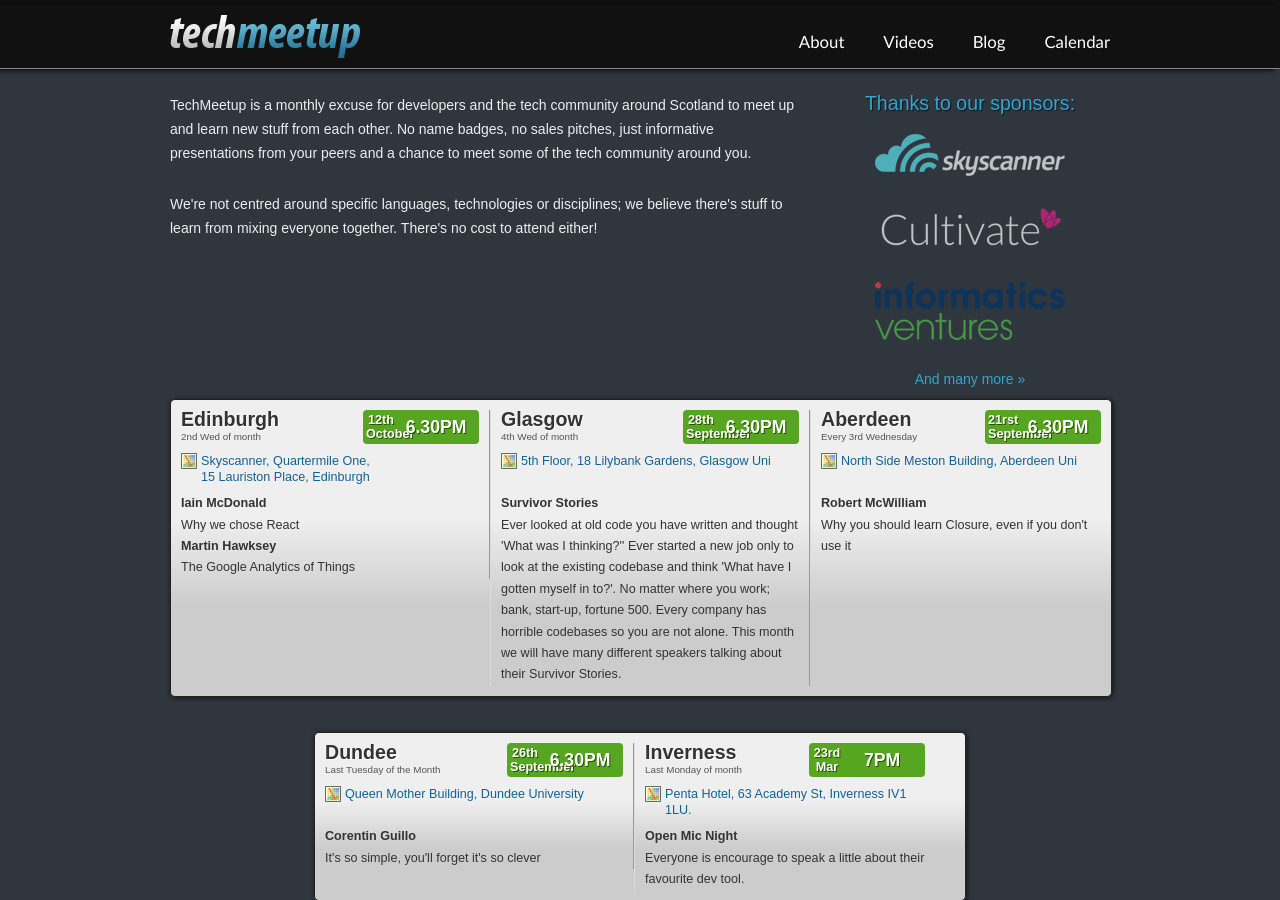
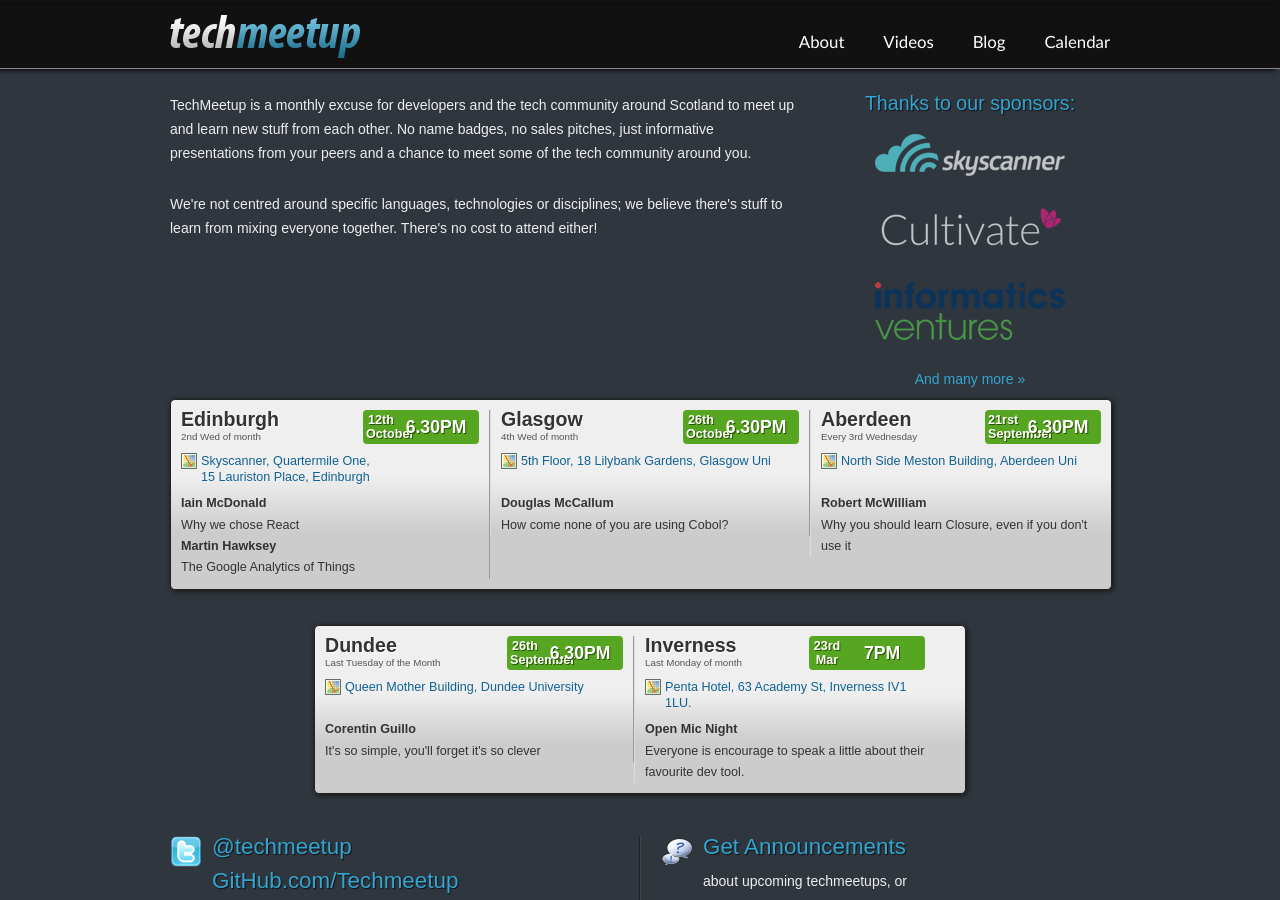
Before and after one commit to techmeetup/techmeetup.co.uk, a Jekyll site: the page built from index.html, in a window 1280 px wide and 900 px high. Built offline with Jekyll 4.4.1, drawn with Linux system fonts in a browser that asks for light colours.

Commit message:
Updated Glasgow for October

```diff
--- a/_data/index.json
+++ b/_data/index.json
@@ -16,14 +16,12 @@
   "glasgow": {
     "speakers": [
       {
-        "name": "Survivor Stories",
-        "talk": "Ever looked at old code you have written and thought 'What was I thinking?'' Ever started a new job only to look at the existing codebase and think 'What have I gotten myself in to?'. No matter where you work; bank, start-up, fortune 500. Every company has horrible codebases so you are not alone.
-
-This month we will have many different speakers talking about their Survivor Stories."
+        "name": "Douglas McCallum",
+        "talk": "How come none of you are using Cobol?"
       },
     ],
-    "day": "28th",
-    "month": "September"
+    "day": "26th",
+    "month": "October"
   },
   "aberdeen": {
     "speakers": [
```
